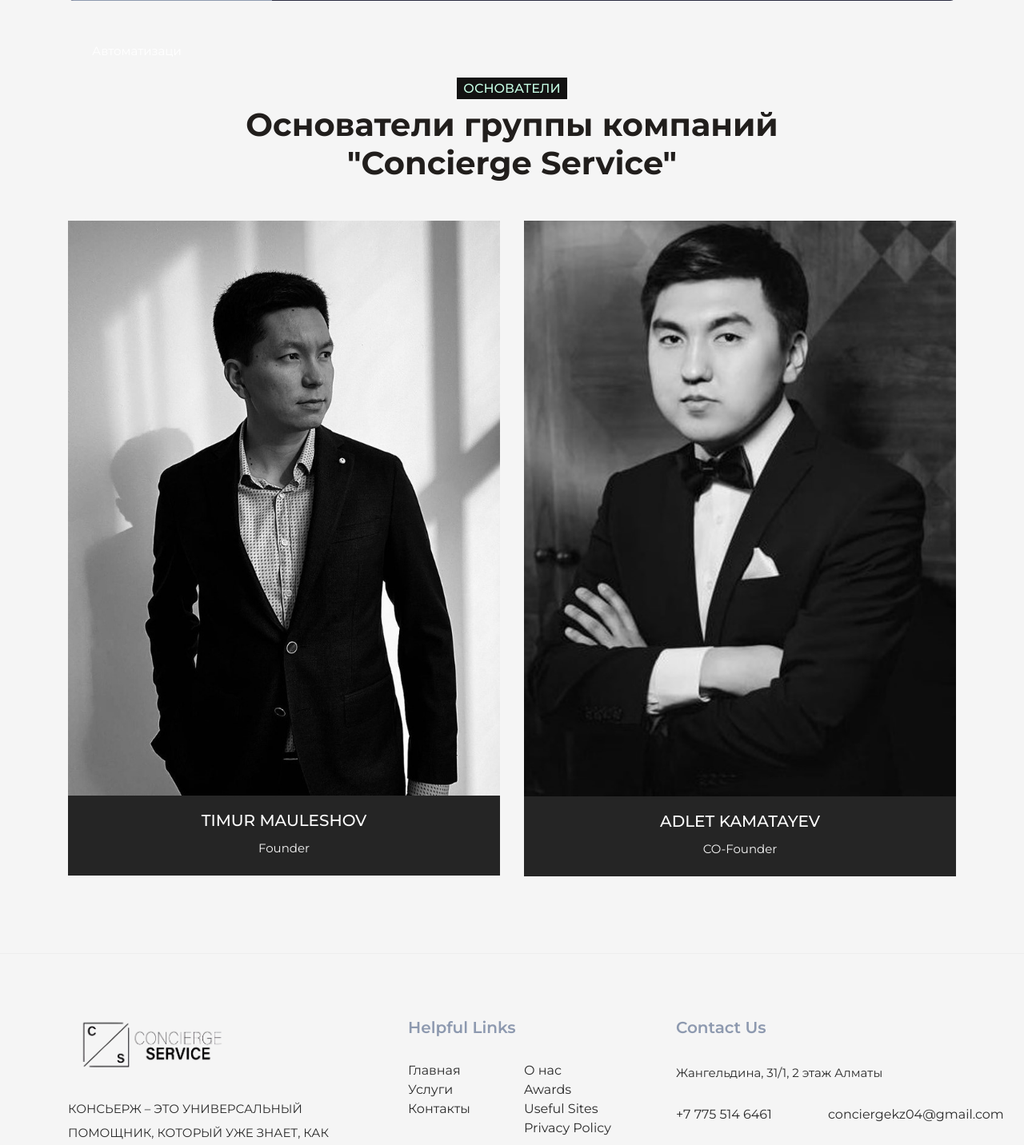
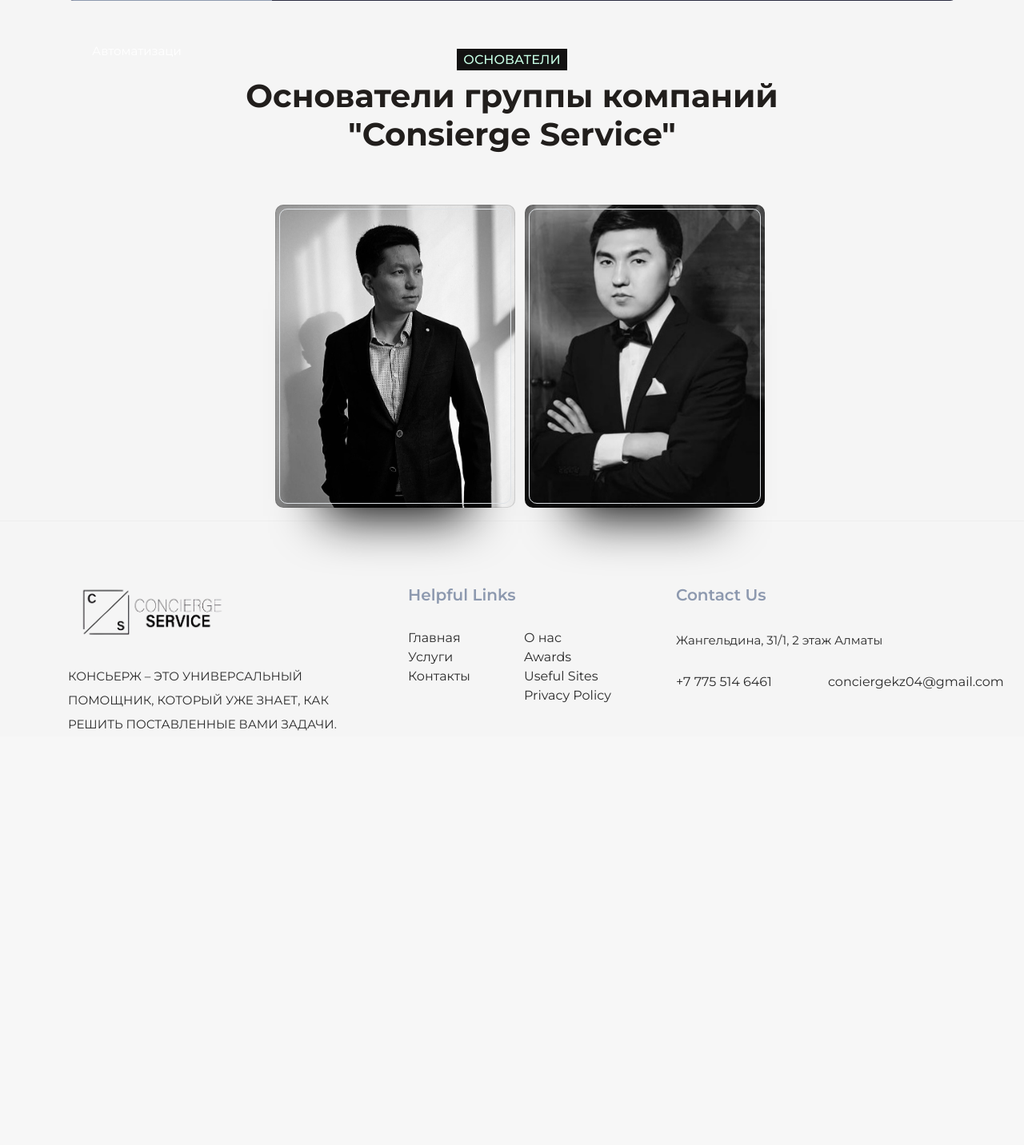
Before and after one commit to ErnzxA/ConciergeServiceProject, a Flask app: page / in a window 1280 px wide. Shown: the part 2098-3530 px from the top of the page at 80% size. After the commit the page ends 3012 px from the top, so only its background shows below. Run offline with Flask 2, Linux system fonts and the light colour scheme; some libraries are stand-ins or nearby versions.

Commit message:
new founders

```diff
--- a/website/static/css/style.css
+++ b/website/static/css/style.css
@@ -2179,3 +2179,76 @@ h5, h6 {
     font-family: 'Montserrat';
     font-weight: 300;
 }
+/*new founders */
+.card0 .border {
+  height: 369px;
+  width: 290px;
+  background: transparent;
+  border-radius: 10px;
+  transition: border 1s;
+  position: relative;
+}
+.card0 .border:hover {
+  border: 1px solid #fff;
+}
+.card {
+  height: 379px;
+  width: 300px;
+  background: #808080;
+  border-radius: 10px;
+  transition: background 0.8s;
+  overflow: hidden;
+  background: #000;
+  box-shadow: 0 70px 63px -60px #000;
+  display: flex;
+  justify-content: center;
+  align-items: center;
+  position: relative;
+}
+.founder {
+  background: url("../img/main_page/founder.jpg") center center no-repeat;
+  background-size: 300px;
+}
+.founder:hover {
+  background: url("../img/main_page/founder.jpg") left center no-repeat;
+  background-size: 600px;
+}
+.cofounder {
+  background: url("../img/main_page/co-founder.jpg") center center no-repeat;
+  background-size: 300px;
+}
+.cofounder:hover {
+  background: url("../img/main_page/co-founder.jpg") left center no-repeat;
+  background-size: 600px;
+}
+
+.card0:hover h2 {
+  opacity: 100;
+    text-shadow: 0px 0px 10px black;
+}
+.card0:hover .fa {
+  opacity: 100;
+}
+.card0 h2 {
+  font-family: 'Helvetica Neue', Helvetica, Arial, sans-serif;
+  color: #fff;
+  margin: 20px;
+  opacity: 0;
+  transition: opacity 1s;
+}
+.card0 .fa {
+  opacity: 0;
+  transition: opacity 1s;
+}
+.card0 .icons {
+  position: absolute;
+  fill: #fff;
+  color: #fff;
+  height: 130px;
+  top: 226px;
+  width: 50px;
+  display: flex;
+  flex-direction: column;
+  align-items: center;
+  justify-content: space-around;
+}
--- a/website/templates/main.html
+++ b/website/templates/main.html
@@ -377,56 +377,42 @@
 
 
 <!-- Team Start -->
-    <div class="container-fluid py-5">
-        <div class="container pt-5">
+<div class="wrapper">
     <div class="row justify-content-center text-center">
         <div class="col-lg-8">
             <h6 class="d-inline-block bg-light text-primary text-uppercase py-1 px-2">Основатели</h6>
-
-                    <h1 class="mb-5">Основатели группы компаний "Concierge Service"</h1>
+            <h1 class="mb-5"> Основатели группы компаний "Consierge Service"</h1>
         </div>
     </div>
-            <div class="row justify-content-center text-center">
-                <div class="col-lg-3 col-md-6">
-                    <div class="team position-relative overflow-hidden mb-5">
-                        <img class="img-fluid" src="{{ url_for('static', filename='img/main_page/founder.jpg') }}"
-                             alt="">
-                        <div class="position-relative text-center">
-                            <div class="team-text bg-primary text-white">
-                                <h5 class="text-white text-uppercase">Timur Mauleshov</h5>
-                                <p class="m-0">Founder</p>
-                            </div>
-                            <div class="team-social bg-dark text-center">
-                                <a class="btn btn-outline-primary btn-square mr-2" href="#"><i
-                                        class="fa fa-twitter"></i></a>
-                                <a class="btn btn-outline-primary btn-square mr-2" href="#"><i
-                                        class="fa fa-facebook   "></i></a>
-                                <a class="btn btn-outline-primary btn-square mr-2" href="#"><i
-                                        class="fa fa-linkedin"></i></a>
-                                <a class="btn btn-outline-primary btn-square" href="#"><i
-                                        class="fa fa-instagram"></i></a>
+    <div class="columns">
+        <div class="column" ontouchstart="this.classList.toggle('hover');">
+            <div class="service-container">
+                <div class="card card0 founder">
+                    <div class="border">
+                      <h2>Al Pacino</h2>
+                      <div class="icons">
+                        <i class="fa fa-codepen" aria-hidden="true"></i>
+                        <i class="fa fa-instagram" aria-hidden="true"></i>
+                        <i class="fa fa-dribbble" aria-hidden="true"></i>
+                        <i class="fa fa-twitter" aria-hidden="true"></i>
+                        <i class="fa fa-facebook" aria-hidden="true"></i>
                       </div>
                     </div>
               </div>
+
             </div>
-                <div class="col-lg-3 col-md-6">
-                    <div class="team position-relative overflow-hidden mb-5">
-                        <img class="img-fluid" src="{{ url_for('static', filename='img/main_page/co-founder.jpg') }}"
-                             alt="">
-                        <div class="position-relative text-center">
-                            <div class="team-text bg-primary text-white">
-                                <h5 class="text-white text-uppercase">Adlet Kamatayev</h5>
-                                <p class="m-0">CO-Founder</p>
         </div>
-                            <div class="team-social bg-dark text-center">
-                                <a class="btn btn-outline-primary btn-square mr-2" href="#"><i
-                                        class="fa fa-twitter"></i></a>
-                                <a class="btn btn-outline-primary btn-square mr-2" href="#"><i
-                                        class="fa fa-facebook"></i></a>
-                                <a class="btn btn-outline-primary btn-square mr-2" href="#"><i
-                                        class="fa fa-linkedin"></i></a>
-                                <a class="btn btn-outline-primary btn-square" href="#"><i
-                                        class="fa fa-instagram"></i></a>
+        <div class="column" ontouchstart="this.classList.toggle('hover');">
+            <div class="service-container">
+                <div class="card card0 cofounder">
+                    <div class="border">
+                      <h2>Al Pacino</h2>
+                      <div class="icons">
+                        <i class="fa fa-codepen" aria-hidden="true"></i>
+                        <i class="fa fa-instagram" aria-hidden="true"></i>
+                        <i class="fa fa-dribbble" aria-hidden="true"></i>
+                        <i class="fa fa-twitter" aria-hidden="true"></i>
+                        <i class="fa fa-facebook" aria-hidden="true"></i>
                       </div>
                     </div>
               </div>
@@ -434,6 +420,7 @@
         </div>
     </div>
 </div>
+
 <!-- Team End -->
 
 
```
Lines whose indentation alone changed are shown as unchanged.
